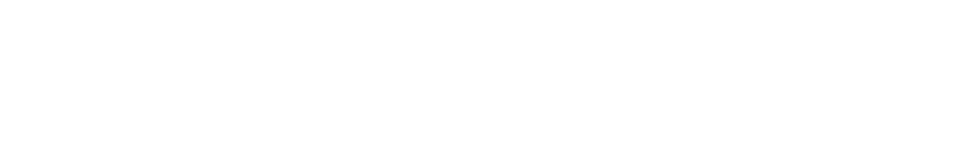
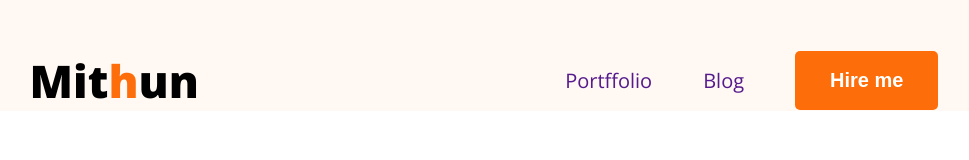
Before and after one commit to Dendreng/My-first-hero-dev-portfolio, a plain HTML site: page index.html in a window 1280 px wide. Shown: the whole page, without its empty margins (156-1125 px from the left). Drawn offline with nearby package versions, Linux system fonts and the light colour scheme.

Commit message:
portfplio.cssl

```diff
--- a/index.html
+++ b/index.html
@@ -4,8 +4,27 @@
     <meta charset="UTF-8">
     <meta name="viewport" content="width=device-width, initial-scale=1.0">
     <title>Mithun Chakma Portffolio</title>
+    <link rel="preconnect" href="https://fonts.googleapis.com">
+<link rel="preconnect" href="https://fonts.gstatic.com" crossorigin>
+<link href="https://fonts.googleapis.com/css2?family=Open+Sans:ital,wght@0,300..800;1,300..800&display=swap" rel="stylesheet">
+
+<link rel="stylesheet" href="style/portfolio.css">
 </head>
-<body>
+<body class="font-open-sans">
+
+    <header>
+        <nav>
+            <div class="logo">
+                <h2>Mit<span class="color-orange">h</span>un</h2>
+            </div>
+
+            <ul class="menu">
+                <li><a href="">Portffolio</a></li>
+                <li><a href="">Blog</a></li>
+                <li><button class="btn">Hire me</button></li>
+            </ul>
+        </nav>
+    </header>
 
 </body>
 </html>
--- /dev/null
+++ b/style/portfolio.css
@@ -0,0 +1,54 @@
+*{
+    margin: 0;
+    padding: 0;
+    box-sizing: border-box;
+}
+/* shared style */
+.font-open-sans {
+  font-family: "Open Sans", sans-serif;
+  font-optical-sizing: auto;
+}
+
+.logo h2{
+    font-size: 45px;
+    font-weight: 900;
+}
+.color-orange{
+    color: #FD6E0A;
+}
+.btn{
+    background-color: #FD6E0A;
+    border: none;
+    padding: 18px 35px;
+    border-radius: 5px;
+    font-size: 20px;
+    font-weight: bold;
+    color: white;
+}
+
+/* main style */
+
+header {
+    background-color: #FFF8F3;
+    padding-top: 50px;
+}
+nav{
+    width: 71%;
+    max-width: 1140px;
+    /* border: solid red; */
+    margin: 0px auto;
+    display: flex;
+    justify-content: space-between;
+    align-items: center;
+}
+nav .menu{
+    display: flex;
+    list-style: none;
+    gap: 51px;
+    align-items: center;
+}
+nav .menu a {
+    font-size: 20px;
+    color: 474747;
+    text-decoration: none;
+}
```
